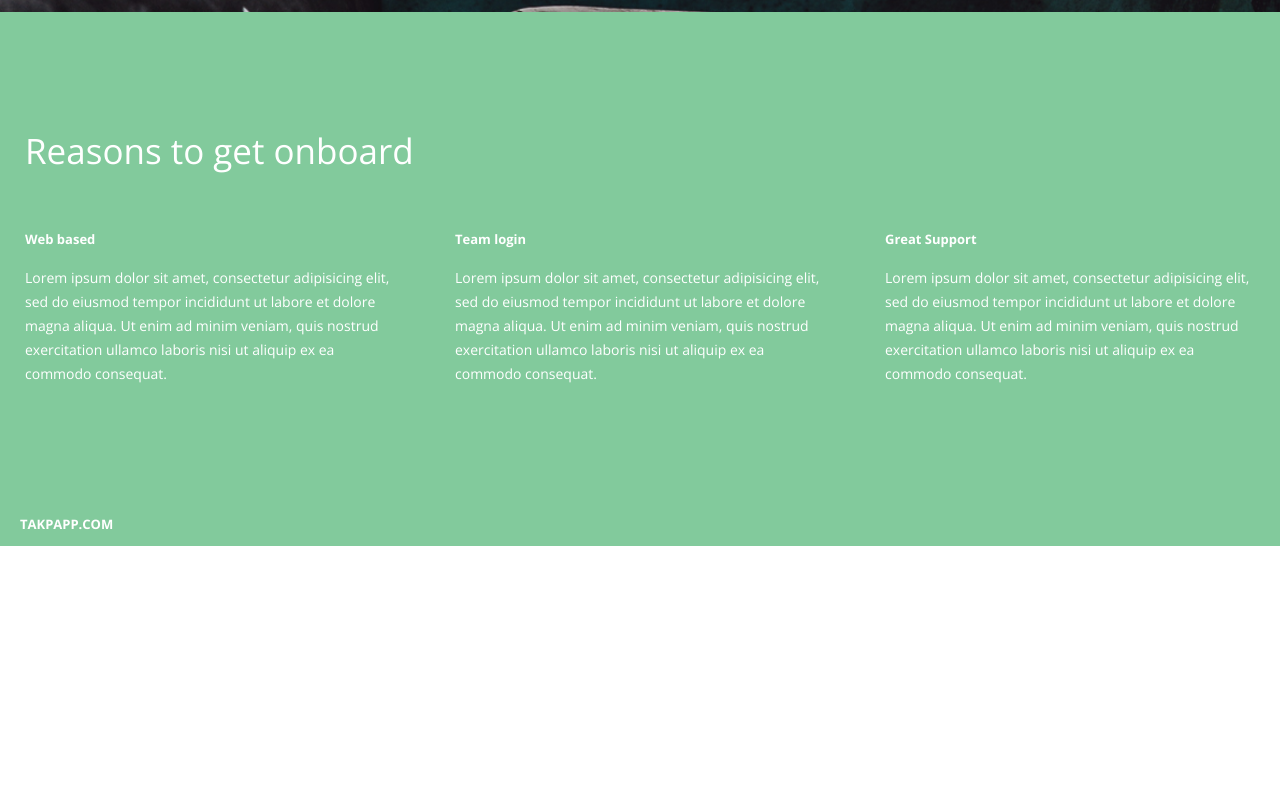
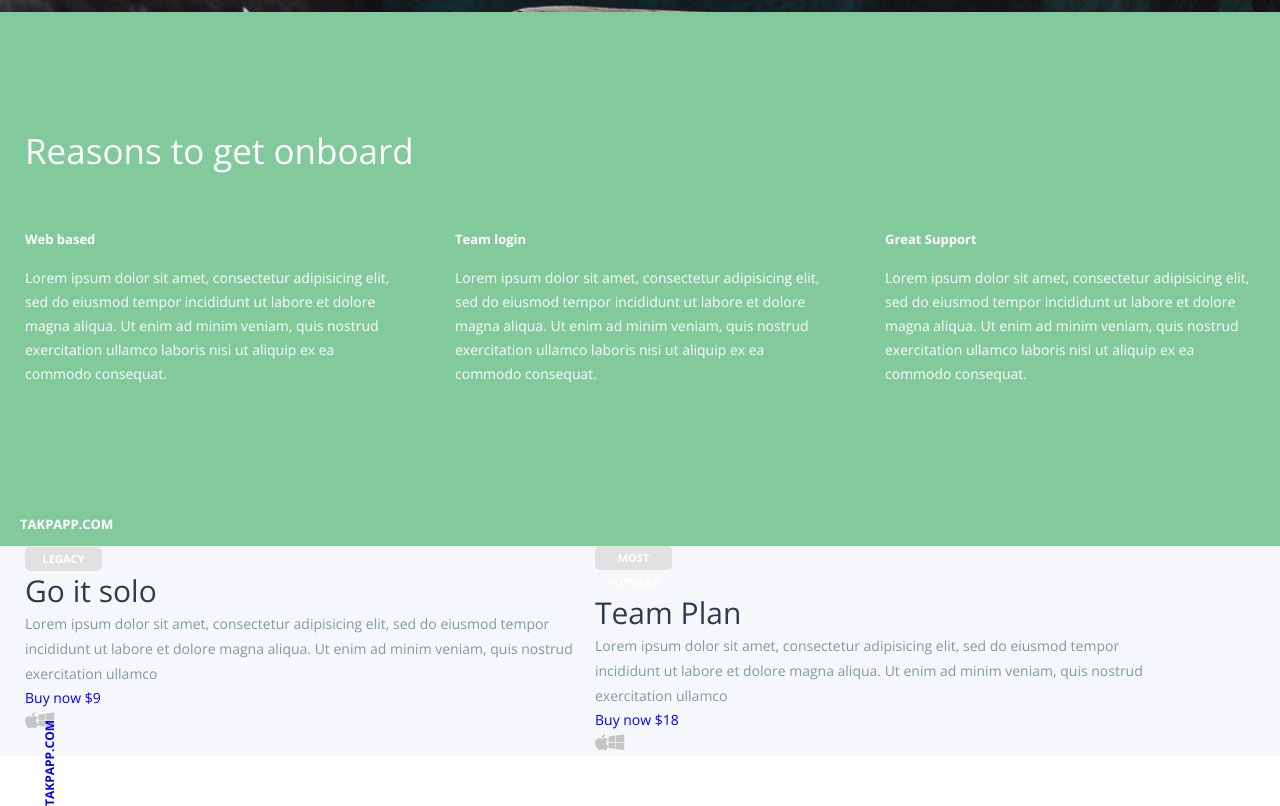
Before and after one commit to ValeryGazzaev/take, a plain HTML site: page index.html in a window 1280 px wide. Shown: the part 3687-4493 px from the top of the page. Before the commit the page ends 4233 px from the top, so only its background shows below. Drawn offline with nearby package versions, Linux system fonts and the light colour scheme.

Commit message:
buy block

```diff
--- /dev/null
+++ b/css/blocks/buy.css
@@ -0,0 +1,56 @@
+.buy-block {
+	background-color: #f6f7fa;
+}
+
+.buy-wrap {
+	display: -webkit-flex;
+	display: -moz-flex;
+	display: -ms-flex;
+	display: -o-flex;
+	display: flex;
+}
+
+.buy-inner-blocks {
+	max-width: 570px;
+}
+
+.buy-inner-blocks p:nth-child(1) {
+	width: 77px;
+  height: 24px;
+	display: inline-block;
+	text-transform: uppercase;
+	text-align: center;
+	font-size: 11px;
+	line-height: 24px;
+	font-weight: 900;
+	background-color: #e1e1e1;
+	border-radius: 5px;
+	color: #fff;
+}
+
+.buy-inner-blocks p:nth-child(2) {
+	font-size: 30px;
+	line-height: 40px;
+	font-weight: 300;
+	color: #2e3b4e;
+}
+
+.buy-inner-blocks p:nth-child(3) {
+	font-size: 14px;
+	line-height: 25px;
+	color: #8297a7;
+}
+
+.buy-inner-blocks a:nth-child(2) {
+	display: inline-block;
+	margin-right: 10px;
+}
+
+.buy-inner-blocks i {
+	color: #c5c5c5;
+	font-size: 18px;
+}
+
+.buy-btn {
+	display: block;
+}
--- a/css/style.css
+++ b/css/style.css
@@ -5,3 +5,4 @@
 @import url('blocks/start.css');
 @import url('blocks/power.css');
 @import url('blocks/reasons.css');
+@import url('blocks/buy.css');
--- a/index.html
+++ b/index.html
@@ -128,6 +128,25 @@
 			</div>
 		</div>
 		<!-- end reasons -->
+		<div class="buy-block">
+			<div class="buy-wrap wrapper">
+				<div class="buy-inner-blocks block-1">
+					<p>Legacy</p>
+					<p>Go it solo</p>
+					<p>Lorem ipsum dolor sit amet, consectetur adipisicing elit, sed do eiusmod tempor incididunt ut labore et dolore magna aliqua. Ut enim ad minim veniam, quis nostrud exercitation ullamco</p>
+					<a class="buy-btn" href="#">Buy now $9</a>
+					<a href="#"><i class="fab fa-apple"></a></i><a href="#"><i class="fab fa-windows"></i></a>
+				</div>
+					<div class="buy-inner-blocks block-2">
+					<p>Most popular</p>
+					<p>Team Plan</p>
+					<p>Lorem ipsum dolor sit amet, consectetur adipisicing elit, sed do eiusmod tempor incididunt ut labore et dolore magna aliqua. Ut enim ad minim veniam, quis nostrud exercitation ullamco</p>
+					<a class="buy-btn" href="#">Buy now $18</a>
+					<a href="#"><i class="fab fa-apple"></a></i><a href="#"><i class="fab fa-windows"></i></a>
+				</div>
+			</div>
+			<a class="semi-bold site-link" href="#">takpapp.com</a>
+		</div>
 	</div>
 	<script>document.write('<script src="http://' + (location.host || 'localhost').split(':')[0] + ':35729/livereload.js?snipver=1"></' + 'script>')</script>
 </body>
```
